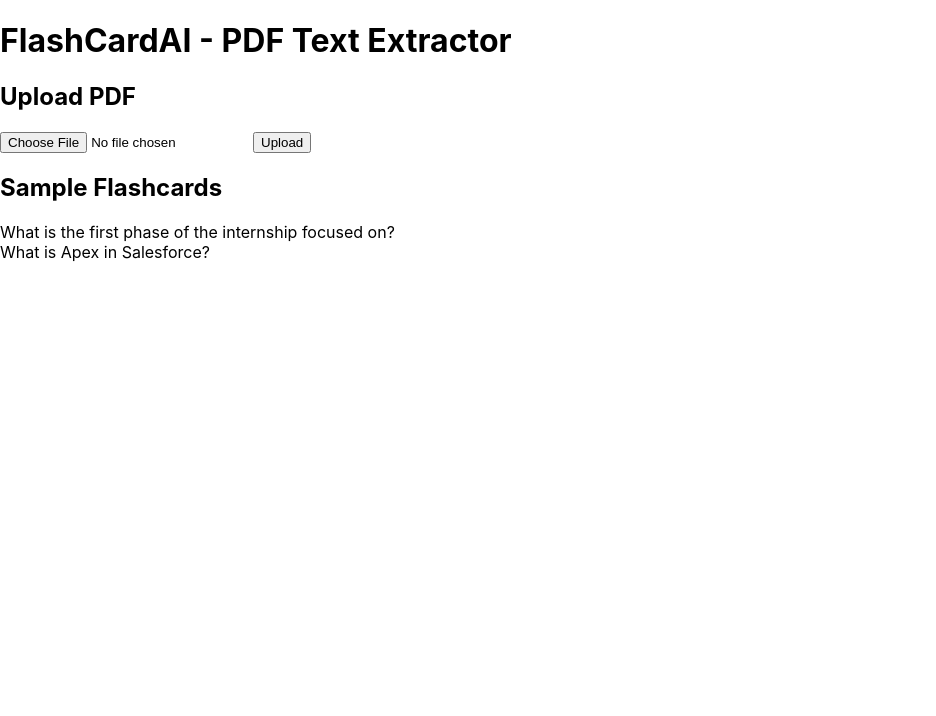
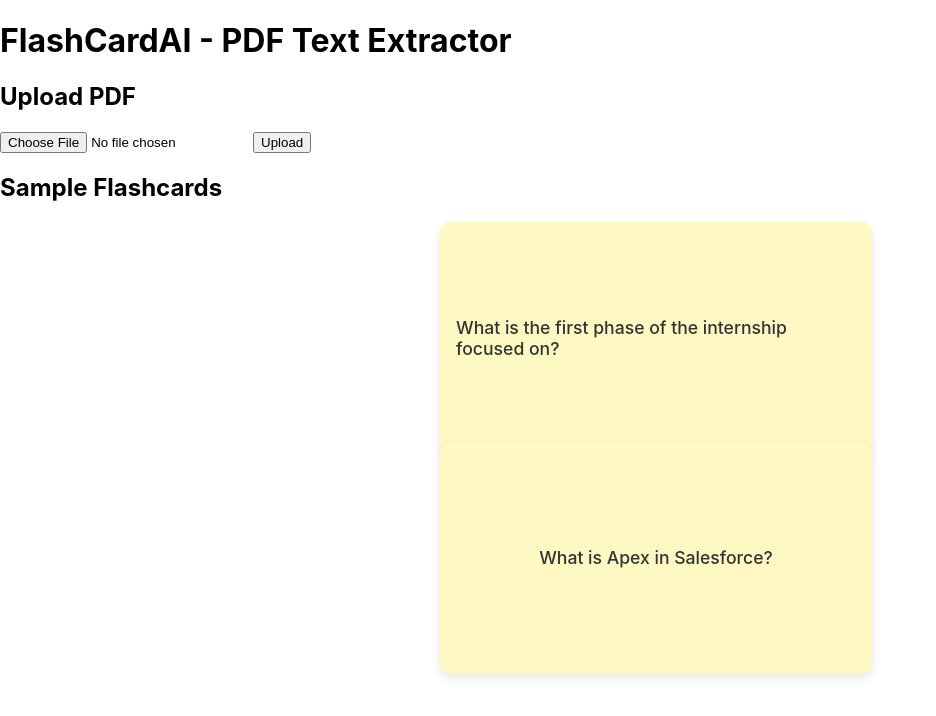
Before and after one commit to Marzipan77/FlashCardAI, a React (Create React App) app in the folder client/: page / in a window 1280 px wide. Shown: the top 716 px of the page, without its empty margins (0-936 px from the left). Built offline with nearby package versions, Linux system fonts and the light colour scheme.

Commit message:
Fix: backend fetch error and add flip-card CSS styling to flashcards

```diff
--- /dev/null
+++ b/client/src/components/Flashcard.css
@@ -0,0 +1,46 @@
+.flashcard-wrapper {
+    perspective: 1000px;
+    width: 100%;
+    max-width: 400px;
+    margin: 20px auto;
+  }
+
+  .flashcard {
+    width: 100%;
+    height: 200px;
+    position: relative;
+    transition: transform 0.6s;
+    transform-style: preserve-3d;
+    cursor: pointer;
+  }
+
+  .flashcard.flipped {
+    transform: rotateY(180deg);
+  }
+
+  .flashcard .front,
+  .flashcard .back {
+    position: absolute;
+    width: 100%;
+    height: 100%;
+    backface-visibility: hidden;
+    border-radius: 10px;
+    display: flex;
+    justify-content: center;
+    align-items: center;
+    padding: 1rem;
+    box-shadow: 0 4px 10px rgba(0, 0, 0, 0.1);
+    font-size: 1.1rem;
+    font-weight: 500;
+  }
+
+  .flashcard .front {
+    background-color: #fef9c3;
+    color: #333;
+  }
+
+  .flashcard .back {
+    background-color: #d1fae5;
+    color: #111;
+    transform: rotateY(180deg);
+  }
--- a/client/src/components/Flashcard.js
+++ b/client/src/components/Flashcard.js
@@ -1,16 +1,18 @@
 import React, { useState } from 'react';
+import './Flashcard.css'; // Import the styles
 
 function Flashcard({ question, answer }) {
   const [flipped, setFlipped] = useState(false);
 
   return (
-    <div
-      onClick={() => setFlipped(!flipped)}
-      className="w-full max-w-md h-48 cursor-pointer bg-white border shadow-md rounded-lg flex items-center justify-center text-center p-4 transition-transform duration-500"
-      style={{ transform: flipped ? 'rotateY(180deg)' : 'rotateY(0deg)' }}
-    >
-      <div className="text-lg font-medium">
-        {flipped ? answer : question}
+    <div className="flashcard-wrapper" onClick={() => setFlipped(!flipped)}>
+      <div className={`flashcard ${flipped ? 'flipped' : ''}`}>
+        <div className="front">
+          <p>{question}</p>
+        </div>
+        <div className="back">
+          <p>{answer}</p>
+        </div>
       </div>
     </div>
   );
```
